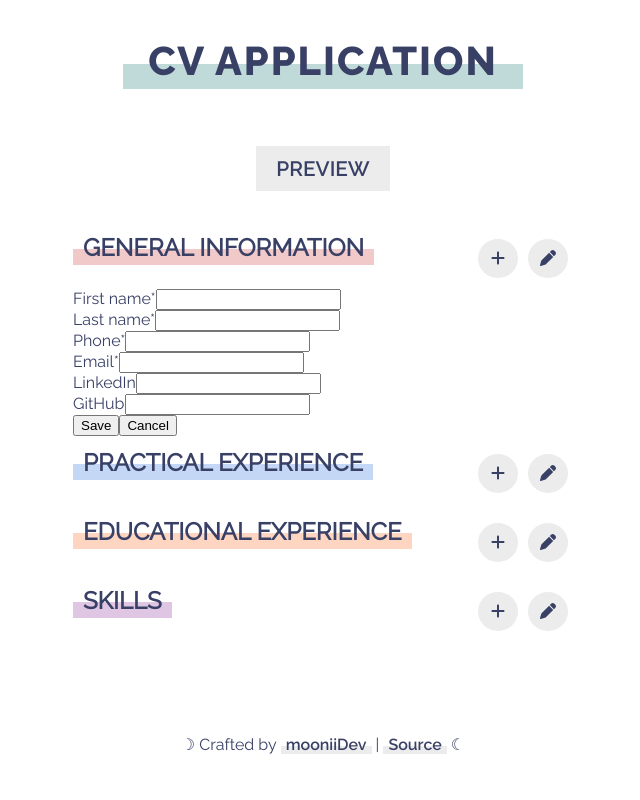
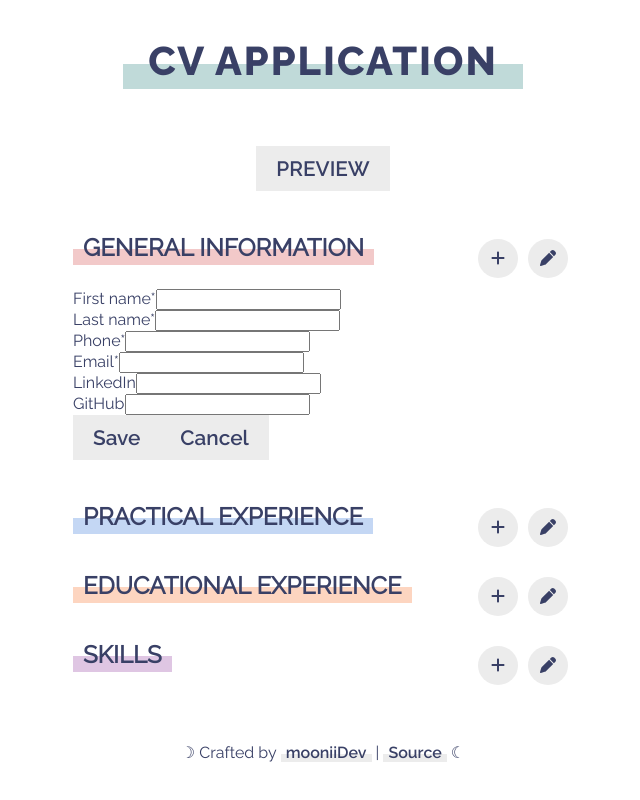
Before and after one commit to mooniiDev/cv-application, a React (Create React App) app: page / in a window 1280 px wide. Both pictures are taken after a click on the element 815 px from the left and 258 px from the top of the page. Shown: the top 800 px of the page, without its empty margins (317-957 px from the left). Built offline with nearby package versions, Linux system fonts and the light colour scheme.

Commit message:
Change forms inputs to Button components

```diff
--- a/src/components/Button.js
+++ b/src/components/Button.js
@@ -13,22 +13,22 @@ class Button extends React.Component {
   }
 
   render() {
-    const { buttonValue } = this.props;
+    const { buttonValue, buttonClass } = this.props;
 
-    return (
-      <input value={buttonValue} type="button" className="preview-button" />
-    );
+    return <input type="button" value={buttonValue} className={buttonClass} />;
   }
 }
 
 // Validating Prop Types
 Button.propTypes = {
   buttonValue: PropTypes.string,
+  buttonClass: PropTypes.string,
 };
 
 // Creating Default Props
 Button.defaultProps = {
   buttonValue: '❗TEXT ERROR',
+  buttonClass: 'preview-button',
 };
 
 export default Button;
--- a/src/components/EducationForm.js
+++ b/src/components/EducationForm.js
@@ -1,6 +1,9 @@
 // Packages Imports
 import React from 'react';
 import PropTypes from 'prop-types';
+
+// Components Imports
+import Button from './Button';
 
 class EducationForm extends React.Component {
   constructor(props) {
@@ -118,8 +121,16 @@ class EducationForm extends React.Component {
             </fieldset>
           </div>
           <div>
-            <input type="submit" value="Save" />
-            <input type="button" value="Cancel" />
+            <Button
+              type="submit"
+              buttonValue="Save"
+              buttonClass="save-button"
+            />
+            <Button
+              type="button"
+              buttonValue="Cancel"
+              buttonClass="cancel-button"
+            />
           </div>
         </form>
       );
--- a/src/components/GeneralForm.js
+++ b/src/components/GeneralForm.js
@@ -1,6 +1,9 @@
 // Packages Imports
 import React from 'react';
 import PropTypes from 'prop-types';
+
+// Components Imports
+import Button from './Button';
 
 class GeneralForm extends React.Component {
   constructor(props) {
@@ -14,7 +17,7 @@ class GeneralForm extends React.Component {
 
     if (formVisibility === true) {
       return (
-        <form>
+        <form className="general-form">
           <div>
             {/* First name */}
             <div>
@@ -63,9 +66,17 @@ class GeneralForm extends React.Component {
               </label>
             </div>
           </div>
-          <div>
-            <input type="submit" value="Save" />
-            <input type="button" value="Cancel" />
+          <div className="form-buttons">
+            <Button
+              type="submit"
+              buttonValue="Save"
+              buttonClass="save-button"
+            />
+            <Button
+              type="button"
+              buttonValue="Cancel"
+              buttonClass="cancel-button"
+            />
           </div>
         </form>
       );
--- a/src/components/Main.js
+++ b/src/components/Main.js
@@ -58,7 +58,7 @@ class Main extends React.Component {
 
     return (
       <main id="Main">
-        <Button buttonValue="PREVIEW" />
+        <Button buttonValue="PREVIEW" buttonClass="preview-button" />
         <GeneralInfo
           formType="general"
           title="GENERAL INFORMATION"
--- a/src/components/PracticeForm.js
+++ b/src/components/PracticeForm.js
@@ -1,6 +1,9 @@
 // Packages Imports
 import React from 'react';
 import PropTypes from 'prop-types';
+
+// Components Imports
+import Button from './Button';
 
 class PracticeForm extends React.Component {
   constructor(props) {
@@ -125,8 +128,16 @@ class PracticeForm extends React.Component {
             </fieldset>
           </div>
           <div>
-            <input type="submit" value="Save" />
-            <input type="button" value="Cancel" />
+            <Button
+              type="submit"
+              buttonValue="Save"
+              buttonClass="save-button"
+            />
+            <Button
+              type="button"
+              buttonValue="Cancel"
+              buttonClass="cancel-button"
+            />
           </div>
         </form>
       );
--- a/src/components/SkillsForm.js
+++ b/src/components/SkillsForm.js
@@ -1,6 +1,9 @@
 // Packages Imports
 import React from 'react';
 import PropTypes from 'prop-types';
+
+// Components Imports
+import Button from './Button';
 
 class SkillsForm extends React.Component {
   constructor(props) {
@@ -28,8 +31,16 @@ class SkillsForm extends React.Component {
             </label>
           </div>
           <div>
-            <input type="submit" value="Save" />
-            <input type="button" value="Cancel" />
+            <Button
+              type="submit"
+              buttonValue="Save"
+              buttonClass="save-button"
+            />
+            <Button
+              type="button"
+              buttonValue="Cancel"
+              buttonClass="cancel-button"
+            />
           </div>
         </form>
       );
--- a/src/styles/Button.css
+++ b/src/styles/Button.css
@@ -1,4 +1,6 @@
-.preview-button {
+.preview-button,
+.save-button,
+.cancel-button {
   margin-bottom: 30px;
   padding: 10px 20px;
   background-color: var(--grey);
@@ -9,8 +11,15 @@
   transition: all .1s;
 }
 
-.preview-button:hover {
+.preview-button:hover,
+.save-button:hover {
   background-color: var(--green);
   cursor: pointer;
   transition: all .1s;
 }
+
+.cancel-button:hover {
+  background-color: var(--red);
+  cursor: pointer;
+  transition: all .1s;
+}
```
